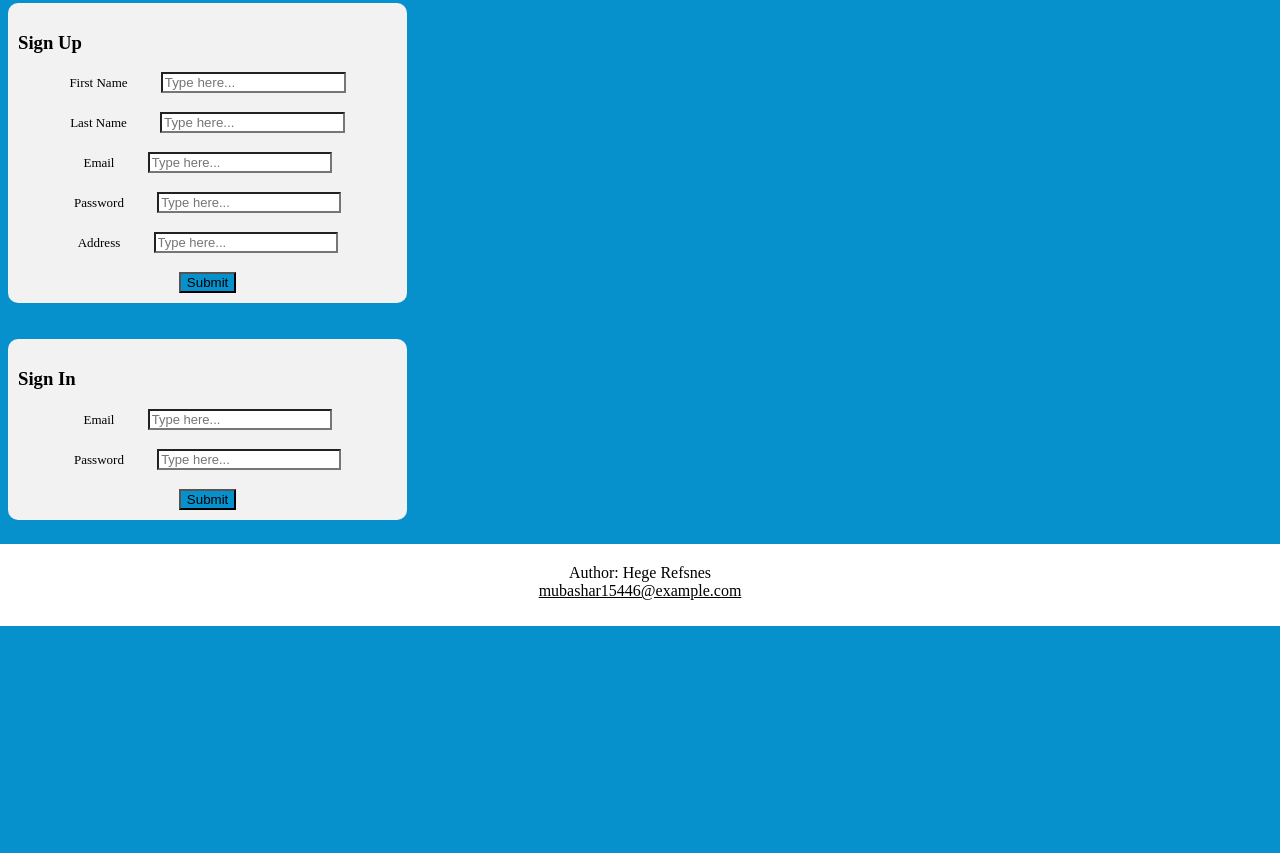
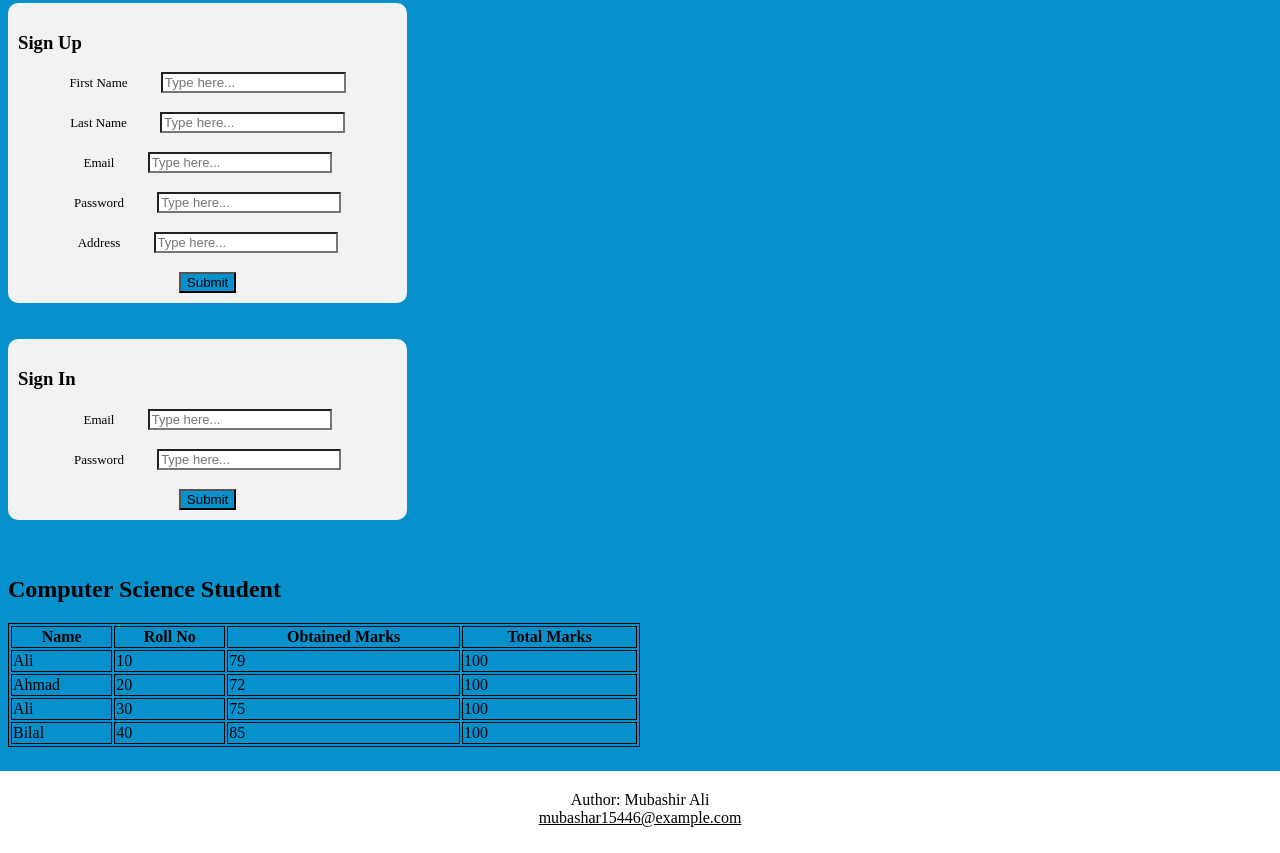
Before and after one commit to mubashar1610/DemoApp, a plain HTML site: page index.html in a window 1280 px wide. Shown: the part 495-1348 px from the top of the page. Before the commit the page ends 1121 px from the top, so only its background shows below. Drawn offline with Linux system fonts and the light colour scheme.

Commit message:
Table added

```diff
--- a/index.html
+++ b/index.html
@@ -50,8 +50,12 @@
 
 
 
-    <p id="heading_title">Lorem ipsum dolor sit amet, consectetur adipiscing elit, sed do eiusmod tempor incididunt ut labore et dolore magna aliqua. Ut enim ad minim veniam, quis nostrud exercitation ullamco laboris nisi ut aliquip ex ea commodo consequat. Duis aute irure dolor in reprehenderit in voluptate velit esse cillum dolore eu fugiat nulla pariatur. Excepteur sint occaecat cupidatat non proident, sunt in culpa qui officia deserunt mollit anim id est laborum.
-            </em> </strong> </p>
+    <p id="heading_title">Lorem ipsum dolor sit amet, consectetur adipiscing elit, sed do eiusmod tempor incididunt ut
+        labore et dolore magna aliqua. Ut enim ad minim veniam, quis nostrud exercitation ullamco laboris nisi ut
+        aliquip ex ea commodo consequat. Duis aute irure dolor in reprehenderit in voluptate velit esse cillum dolore eu
+        fugiat nulla pariatur. Excepteur sint occaecat cupidatat non proident, sunt in culpa qui officia deserunt mollit
+        anim id est laborum.
+        </em> </strong> </p>
 
     <div class="container">
         <img id="content_img" src="rose.jpeg">
@@ -131,10 +135,63 @@
   ">Submit</button>
     </form>
 
+    <br> <br>
+
+    <h2>Computer Science Student</h2>
+
+    <table style="width: 50%;">
+        <tr>
+            <th>
+                <b>Name</b>
+            </th>
+
+            <th>
+                <b>Roll No</b>
+            </th>
+
+            <th>
+                <b>Obtained Marks</b>
+            </th>
+
+            <th>
+                <b>Total Marks</b>
+            </th>
+
+
+        </tr>
+        <tr>
+            <td> Ali</td>
+            <td> 10</td>
+            <td> 79</td>
+            <td> 100</td>
+        </tr>
+
+        <tr>
+            <td> Ahmad</td>
+            <td> 20</td>
+            <td> 72</td>
+            <td> 100</td>
+        </tr>
+
+        <tr>
+            <td> Ali</td>
+            <td> 30</td>
+            <td> 75</td>
+            <td> 100</td>
+        </tr>
+
+        <tr>
+            <td> Bilal</td>
+            <td> 40</td>
+            <td> 85</td>
+            <td> 100</td>
+        </tr>
+    </table>
+
 
 </body> <br>
 <footer>
-    <p style="color: black; padding-top: 20px;">Author: Hege Refsnes<br>
+    <p style="color: black; padding-top: 20px;">Author: Mubashir Ali<br>
         <a style="background-color: transparent; height: 60px; color: black;"
             href="mailto:hege@example.com">mubashar15446@example.com</a>
     </p>
--- a/styles.css
+++ b/styles.css
@@ -3,10 +3,8 @@
 
 /*Element selctor */
 header{
-    background-color: white;
     margin:-10px;
     height: 80px;
-    position: relative;
 
 }
 
@@ -27,6 +25,12 @@ h1 {
 p {
     color: white;
 }
+
+
+table ,th,td{
+    border: solid black 1px;
+}
+
 
 /*Id selctor */
 #heading {
```
